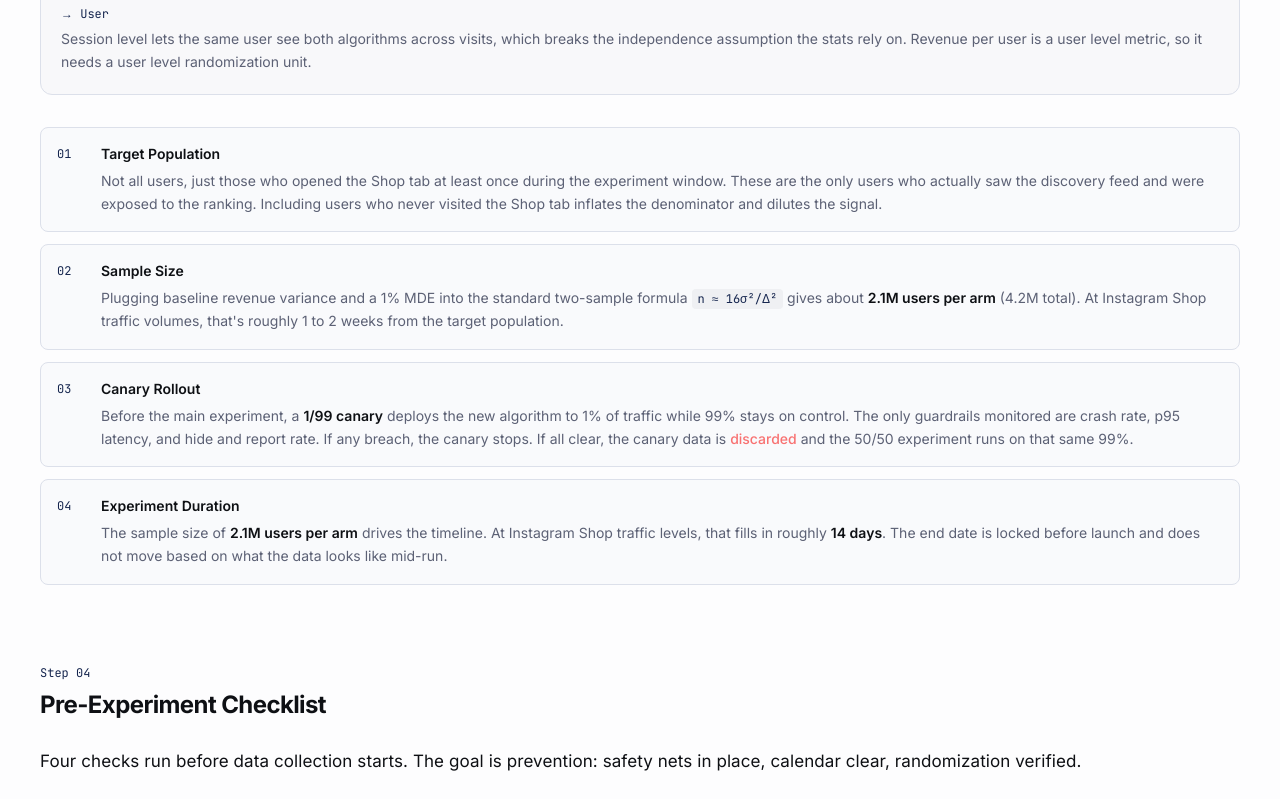
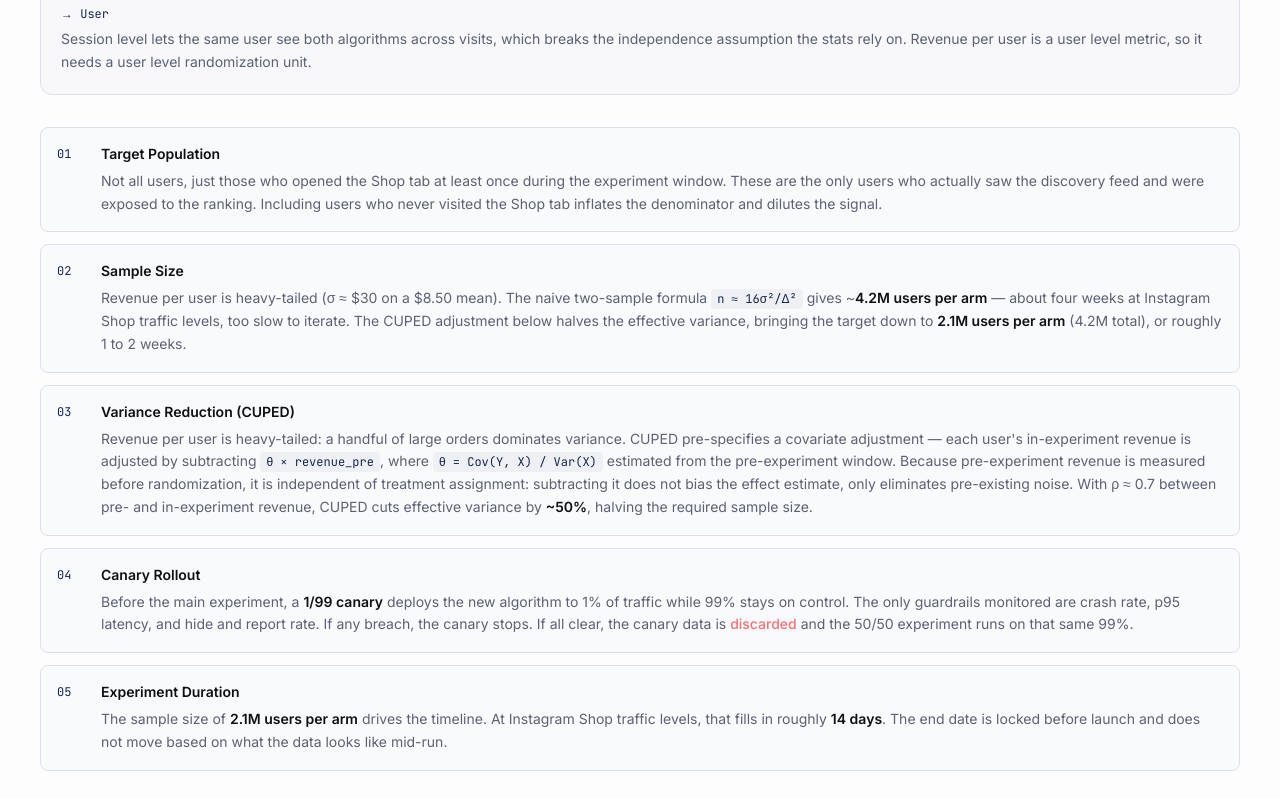
Before and after one commit to alexxvives/alexxvives.github.io, a Next.js app: page /projects/ab-test-instagram-shop in a window 1280 px wide. Shown: the part 3100-3899 px from the top of the page. Built offline with nearby package versions, Linux system fonts and the light colour scheme.

Commit message:
A/B test: add CUPED to Step 03 design, remove heavy-tailed revenue gap, Four Things

```diff
--- a/src/app/projects/ab-test-instagram-shop/content.tsx
+++ b/src/app/projects/ab-test-instagram-shop/content.tsx
@@ -160,7 +160,9 @@ const en = {
   targetTitle: "Target Population",
   targetP: "Not all users, just those who opened the Shop tab at least once during the experiment window. These are the only users who actually saw the discovery feed and were exposed to the ranking. Including users who never visited the Shop tab inflates the denominator and dilutes the signal.",
   sampleTitle: "Sample Size",
-  sampleP: <> Plugging baseline revenue variance and a 1% MDE into the standard two-sample formula <C>n ≈ 16σ²/Δ²</C> gives about <B>2.1M users per arm</B> (4.2M total). At Instagram Shop traffic volumes, that&apos;s roughly 1 to 2 weeks from the target population.</>,
+  sampleP: <> Revenue per user is heavy-tailed (σ ≈ $30 on a $8.50 mean). The naive two-sample formula <C>n ≈ 16σ²/Δ²</C> gives ~<B>4.2M users per arm</B> — about four weeks at Instagram Shop traffic levels, too slow to iterate. The CUPED adjustment below halves the effective variance, bringing the target down to <B>2.1M users per arm</B> (4.2M total), or roughly 1 to 2 weeks.</>,
+  cupedTitle: "Variance Reduction (CUPED)",
+  cupedP: <>Revenue per user is heavy-tailed: a handful of large orders dominates variance. CUPED pre-specifies a covariate adjustment — each user&apos;s in-experiment revenue is adjusted by subtracting <C>θ × revenue_pre</C>, where <C>θ = Cov(Y, X) / Var(X)</C> estimated from the pre-experiment window. Because pre-experiment revenue is measured before randomization, it is independent of treatment assignment: subtracting it does not bias the effect estimate, only eliminates pre-existing noise. With ρ ≈ 0.7 between pre- and in-experiment revenue, CUPED cuts effective variance by <B>~50%</B>, halving the required sample size.</>,
   canaryTitle: "Canary Rollout",
   canaryP: <> Before the main experiment, a <B>1/99 canary</B> deploys the new algorithm to 1% of traffic while 99% stays on control. The only guardrails monitored are crash rate, p95 latency, and hide and report rate. If any breach, the canary stops. If all clear, the canary data is <span className="text-red-400 font-medium">discarded</span> and the 50/50 experiment runs on that same 99%.</>,
   durationTitle: "Experiment Duration",
@@ -270,7 +272,7 @@ const en = {
   gapsFixPartial: "partial fix",
   gapsFixRedesign: "needs redesign",
   gapsStep: "Honest Assessment",
-  gapsTitle: "Five Things This Test Doesn't Fully Address",
+  gapsTitle: "Four Things This Test Doesn't Fully Address",
   gapsP1: "A significant result doesn't mean the experiment was perfect. These are the gaps worth knowing:",
   gapsItems: [
     {
@@ -281,24 +283,18 @@ const en = {
     },
     {
       n: "02",
-      t: "Heavy-tailed revenue",
-      d: "Revenue per user is heavy-tailed. A handful of large orders drives most variance. A bootstrap CI was run as a robustness check; both the t-test and bootstrap returned [+3.4%, +5.4%]. The right fix is at design time: pre-specify log-transformed revenue as the primary metric (reduces sensitivity to extremes), or apply CUPED using pre-experiment revenue as a covariate (typically cuts variance by 20–50%). Both require no additional data and would have narrowed the CI or reached the same power with a smaller sample.",
-      fix: "addressable" as const,
-    },
-    {
-      n: "03",
       t: "Multiple testing on funnel metrics",
       d: "Five secondary funnel metrics were read alongside the primary. Without Bonferroni or Benjamini-Hochberg correction, the family-wise false positive rate exceeds the reported α = 0.05. The primary metric is pre-specified and clean; the secondary lifts should carry a caveat. Applying Benjamini-Hochberg correction to the five funnel metrics takes one step and should be done before reading them.",
       fix: "addressable" as const,
     },
     {
-      n: "04",
+      n: "03",
       t: "Algorithm warmup",
       d: "Discovery models learn from engagement signals. The algorithm at day 14 has seen far less data than it will at day 90. The measured lift may underestimate the eventual steady-state gain, and a warmed-up control vs. a cold treatment creates a small but real asymmetry in the comparison. The 90-day holdback captures the steady-state lift; the warmup asymmetry within the primary 14-day window is harder to eliminate.",
       fix: "partial" as const,
     },
     {
-      n: "05",
+      n: "04",
       t: "Discovery and search displacement",
       d: "If users find products through the discovery feed, they search less. That's good for this experiment but could suppress search CTR, a metric owned by a different team. A cross-surface check (discovery impressions vs. subsequent search rate per arm) wasn't included but can be queried from existing server logs.",
       fix: "addressable" as const,
@@ -398,7 +394,9 @@ const es: typeof en = {
   targetTitle: "Población Objetivo",
   targetP: "No todos los usuarios, solo los que abrieron la pestaña Shop al menos una vez durante la ventana del experimento. Son los únicos usuarios que vieron el feed de descubrimiento y estuvieron expuestos al ranking. Incluir usuarios que nunca visitaron la pestaña Shop inflaría el denominador y diluiría la señal.",
   sampleTitle: "Tamaño Muestral",
-  sampleP: <> Introduciendo la varianza de ingresos base y un EMD del 1% en la fórmula estándar de dos muestras <C>n ≈ 16σ²/Δ²</C> se obtienen aproximadamente <B>2,1M de usuarios por brazo</B> (4,2M en total). Con los volúmenes de tráfico de Instagram Shop, eso es aproximadamente 1 a 2 semanas de la población objetivo.</>,
+  sampleP: <> Los ingresos por usuario tienen cola pesada (σ ≈ $30 sobre una media de $8,50). La fórmula naive de dos muestras <C>n ≈ 16σ²/Δ²</C> da ~<B>4,2M de usuarios por brazo</B> — unas cuatro semanas al ritmo de tráfico de Instagram Shop, demasiado lento para iterar. El ajuste CUPED (ver abajo) divide la varianza efectiva a la mitad, reduciendo el objetivo real a <B>2,1M de usuarios por brazo</B> (4,2M en total), o aproximadamente 1 a 2 semanas.</>,
+  cupedTitle: "Reducción de Varianza (CUPED)",
+  cupedP: <>Los ingresos por usuario tienen cola pesada: unos pocos pedidos grandes dominan la varianza. CUPED pre-especifica un ajuste por covariable — los ingresos de cada usuario en el experimento se ajustan restando <C>θ × ingresos_pre</C>, donde <C>θ = Cov(Y, X) / Var(X)</C> estimado sobre la ventana pre-experimento. Como los ingresos pre-experimento se miden antes de la asignación aleatoria, son independientes del tratamiento: restarlos no sesga la estimación del efecto, solo elimina el ruido preexistente. Con ρ ≈ 0,7 entre ingresos pre y durante el experimento, CUPED reduce la varianza efectiva en <B>~50%</B>, dividiendo el tamaño muestral requerido a la mitad.</>,
   canaryTitle: "Lanzamiento Canario",
   canaryP: <> Antes del experimento principal, un <B>canario 1/99</B> despliega el nuevo algoritmo al 1% del tráfico mientras el 99% permanece en control. Los únicos guardianes monitorizados son la tasa de fallos, la latencia p95 y la tasa de ocultar y denunciar. Si alguno falla, el canario se detiene. Si todo está bien, los datos del canario se <span className="text-red-400 font-medium">descartan</span> y el experimento 50/50 corre en ese mismo 99%.</>,
   durationTitle: "Duración del Experimento",
@@ -508,7 +506,7 @@ const es: typeof en = {
   gapsFixPartial: "solución parcial",
   gapsFixRedesign: "requiere rediseño",
   gapsStep: "Evaluación Honesta",
-  gapsTitle: "Cinco Cosas que este Test No Aborda del Todo",
+  gapsTitle: "Cuatro Cosas que este Test No Aborda del Todo",
   gapsP1: "Un resultado significativo no significa que el experimento fuera perfecto. Estas son las limitaciones que vale la pena conocer:",
   gapsItems: [
     {
@@ -519,24 +517,18 @@ const es: typeof en = {
     },
     {
       n: "02",
-      t: "Ingresos con cola pesada",
-      d: "Los ingresos por usuario tienen cola pesada. Unos pocos pedidos grandes generan la mayor parte de la varianza. Se usó un IC bootstrap como verificación de robustez; tanto el t-test como el bootstrap devuelven [+3,4%, +5,4%]. La corrección adecuada ocurre en el diseño: pre-especificar ingresos log-transformados como métrica primaria (reduce la sensibilidad a extremos), o aplicar CUPED usando ingresos pre-experimento como covariable (típicamente reduce la varianza en un 20–50%). Ambas opciones no requieren datos adicionales y habrían estrechado el IC o alcanzado la misma potencia con una muestra menor.",
-      fix: "addressable" as const,
-    },
-    {
-      n: "03",
       t: "Testing múltiple en métricas de embudo",
       d: "Se leyeron cinco métricas secundarias de embudo junto con la primaria. Sin corrección Bonferroni o Benjamini-Hochberg, la tasa de falsos positivos familiar supera el α = 0,05 reportado. La métrica primaria está preespecificada y es sólida; los uplift secundarios deberían llevar una advertencia. Aplicar la corrección Benjamini-Hochberg a las cinco métricas de embudo es un paso directo y debería hacerse antes de leerlas.",
       fix: "addressable" as const,
     },
     {
-      n: "04",
+      n: "03",
       t: "Calentamiento del algoritmo",
       d: "Los modelos de descubrimiento aprenden de las señales de engagement. El algoritmo en el día 14 ha visto mucho menos datos que en el día 90. El uplift medido puede infraestimar la ganancia eventual en estado estable, y comparar un control calentado con un tratamiento frío crea una pequeña pero real asimetría en la comparación. El holdback de 90 días captura el uplift en estado estable; la asimetría dentro de la ventana principal de 14 días es más difícil de eliminar.",
       fix: "partial" as const,
     },
     {
-      n: "05",
+      n: "04",
       t: "Desplazamiento descubrimiento y búsqueda",
       d: "Si los usuarios encuentran productos a través del feed de descubrimiento, buscan menos. Eso es bueno para este experimento pero podría suprimir el CTR de búsqueda, una métrica de otro equipo. No se incluyó una comprobación entre superficies (impresiones de descubrimiento vs. tasa posterior de búsqueda por brazo), pero puede consultarse desde los registros del servidor existentes.",
       fix: "addressable" as const,
@@ -789,8 +781,9 @@ export default function AbTestContent() {
             {([
               { n: "01", title: tx.targetTitle, body: tx.targetP },
               { n: "02", title: tx.sampleTitle, body: tx.sampleP },
-              { n: "03", title: tx.canaryTitle, body: tx.canaryP },
-              { n: "04", title: tx.durationTitle, body: tx.durationP },
+              { n: "03", title: tx.cupedTitle, body: tx.cupedP },
+              { n: "04", title: tx.canaryTitle, body: tx.canaryP },
+              { n: "05", title: tx.durationTitle, body: tx.durationP },
             ] as { n: string; title: string; body: React.ReactNode }[]).map(({ n, title, body }) => (
               <div key={n} className="flex gap-4 rounded-lg bg-bg-elev/30 border border-border px-4 py-4">
                 <span className="font-mono text-xs text-accent shrink-0 mt-0.5 w-7">{n}</span>
```
Also changed, not shown: 1 other file (tests, documents, lock files or other folders).
